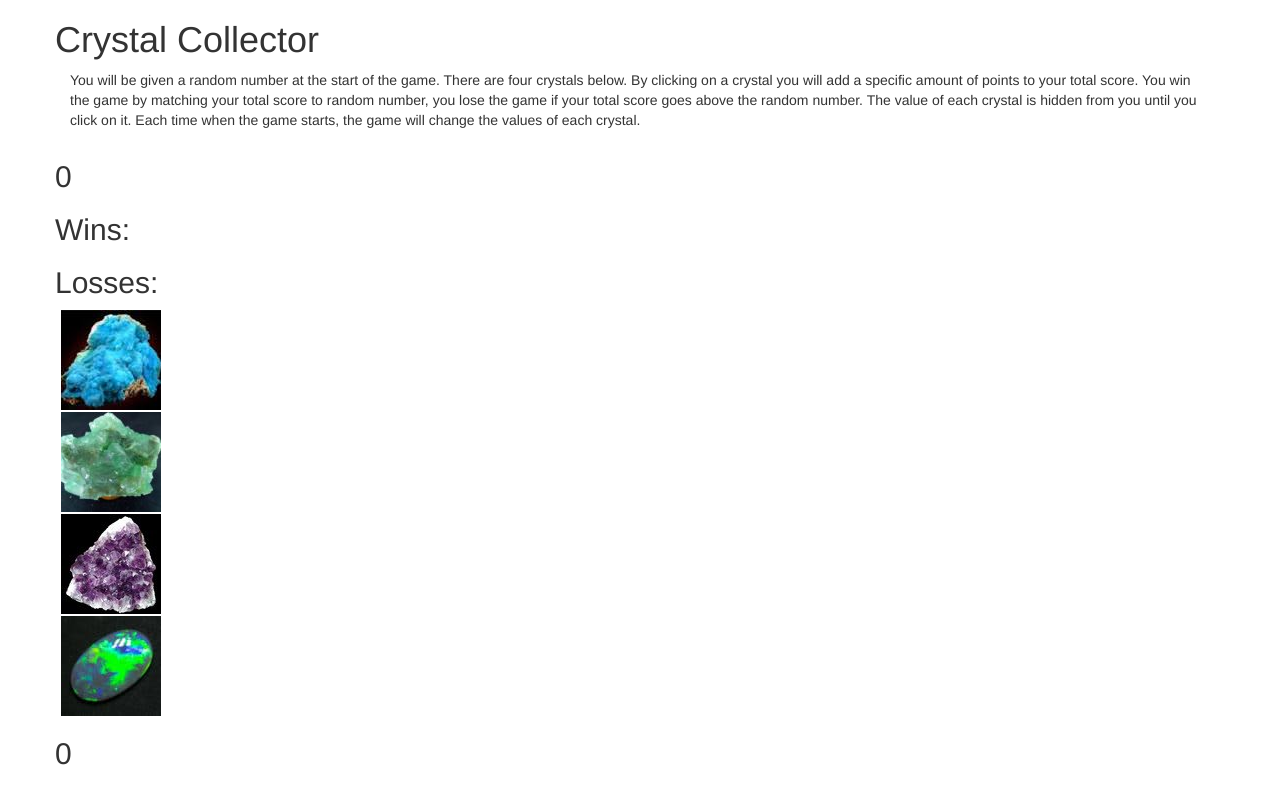
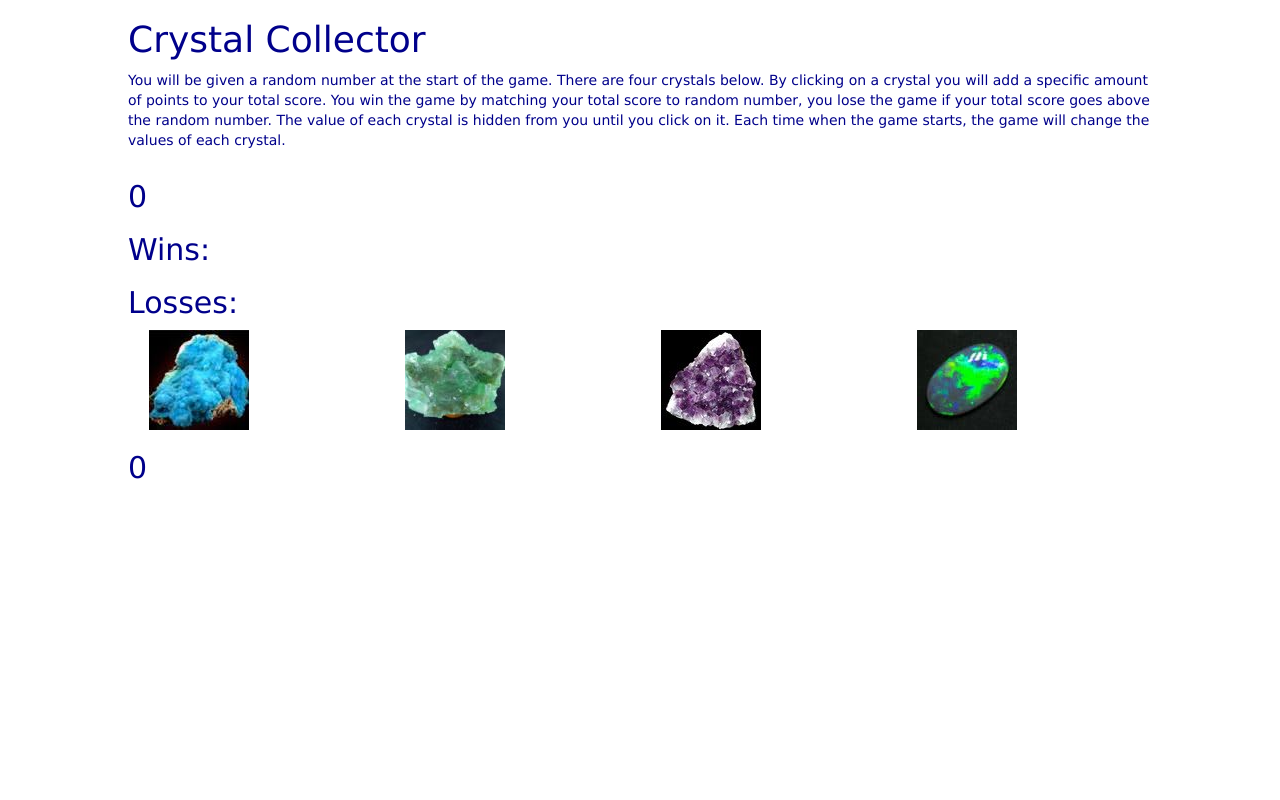
Before and after one commit to zmorton8057/unit-4-game, a plain HTML site: page index.html in a window 1280 px wide. Drawn offline with nearby package versions, Linux system fonts and the light colour scheme.

Commit message:
Fixed Bootstrap Styling

```diff
--- a/assets/css/style.css
+++ b/assets/css/style.css
@@ -1,4 +1,6 @@
 body{
     font-family: Verdana, Geneva, Tahoma, sans-serif;
     color: darkblue;
+    margin-left: 10%;
+    margin-right: 10%;
 }
--- a/index.html
+++ b/index.html
@@ -5,62 +5,63 @@
     <meta charset="UTF-8">
     <meta name="viewport" content="width=device-width, initial-scale=1.0">
     <meta http-equiv="X-UA-Compatible" content="ie=edge">
+    <link rel="stylesheet" href="https://maxcdn.bootstrapcdn.com/bootstrap/3.3.7/css/bootstrap.min.css"
+        integrity="sha384-BVYiiSIFeK1dGmJRAkycuHAHRg32OmUcww7on3RYdg4Va+PmSTsz/K68vbdEjh4u" crossorigin="anonymous">
+
     <link rel="stylesheet" href="./assets/css/style.css">
     <link rel="stylesheet" href="./assets/css/reset.css">
-    <script src="https://code.jquery.com/jquery-3.4.1.min.js"
-        integrity="sha256-CSXorXvZcTkaix6Yvo6HppcZGetbYMGWSFlBw8HfCJo=" crossorigin="anonymous"></script>
-    <link rel="stylesheet" href="https://maxcdn.bootstrapcdn.com/bootstrap/3.3.7/css/bootstrap.min.css"
-        integrity="sha384-BVYiiSIFeK1dGmJRAkycuHAHRg32OmUcww7on3RYdg4Va+PmSTsz/K68vbdEjh4u" crossorigin="anonymous">
     <title>Document</title>
 </head>
 
 <body>
-    <div class="container">
+    <div class="container-fluid">
         <div class="row">
             <h1>Crystal Collector</h1>
         </div>
-        <div class="row"></div>
+        <div class="row">
             <p>
                 You will be given a random number at the start of the game.
 
                 There are four crystals below. By clicking on a crystal you will add a specific amount of points to your
                 total score.
 
-            You win the game by matching your total score to random number, you lose the game if your total score goes
+                You win the game by matching your total score to random number, you lose the game if your total score
+                goes
                 above the random number.
 
                 The value of each crystal is hidden from you until you click on it.
 
                 Each time when the game starts, the game will change the values of each crystal.
             </p>
+        </div>
         <div class="row">
-            <div class="col">
+            <div class="col-md">
                 <h2 id="numberToGuess">0</h2>
             </div>
-            <div class="col">
+            <div class="col-md">
                 <h2>Wins:</h2>
             </div>
-            <div class="col">
+            <div class="col-md">
                 <h2>Losses:</h2>
             </div>
         </div>
         <div class="row justify-content-start">
-            <div class="col-3 m-2">
+            <div class="col-md-3 m-2">
                 <button id="crystal1" type="submit" style="border: 0; background: transparent">
                     <img src="./assets/images/blue.jpg" width="100" height="100" alt="submit" />
                 </button>
             </div>
-            <div class="col-3 m-2">
+            <div class="col-md-3 m-2">
                 <button id="crystal2" type="submit" style="border: 0; background: transparent">
                     <img src="./assets/images/emeraldFluorite.jpg" width="100" height="100" alt="submit" />
                 </button>
             </div>
-            <div class="col-3 m-2">
+            <div class="col-md-3 m-2">
                 <button id="crystal3" type="submit" style="border: 0; background: transparent">
                     <img src="./assets/images/Amethyst.jpg" width="100" height="100" alt="submit" />
                 </button>
             </div>
-            <div class="col-3 m-2">
+            <div class="col-md-3 m-2">
                 <button id="crystal4" type="submit" style="border: 0; background: transparent">
                     <img src="./assets/images/opal.jpg" width="100" height="100" alt="submit" />
                 </button>
@@ -73,7 +74,8 @@
         </div>
     </div>
     <!--End of Container Div-->
-
+    <script src="https://code.jquery.com/jquery-3.4.1.min.js"
+        integrity="sha256-CSXorXvZcTkaix6Yvo6HppcZGetbYMGWSFlBw8HfCJo=" crossorigin="anonymous"></script>
     <script src="./assets/javascript/game.js"></script>
 </body>
 
```
Lines whose indentation alone changed are shown as unchanged.
